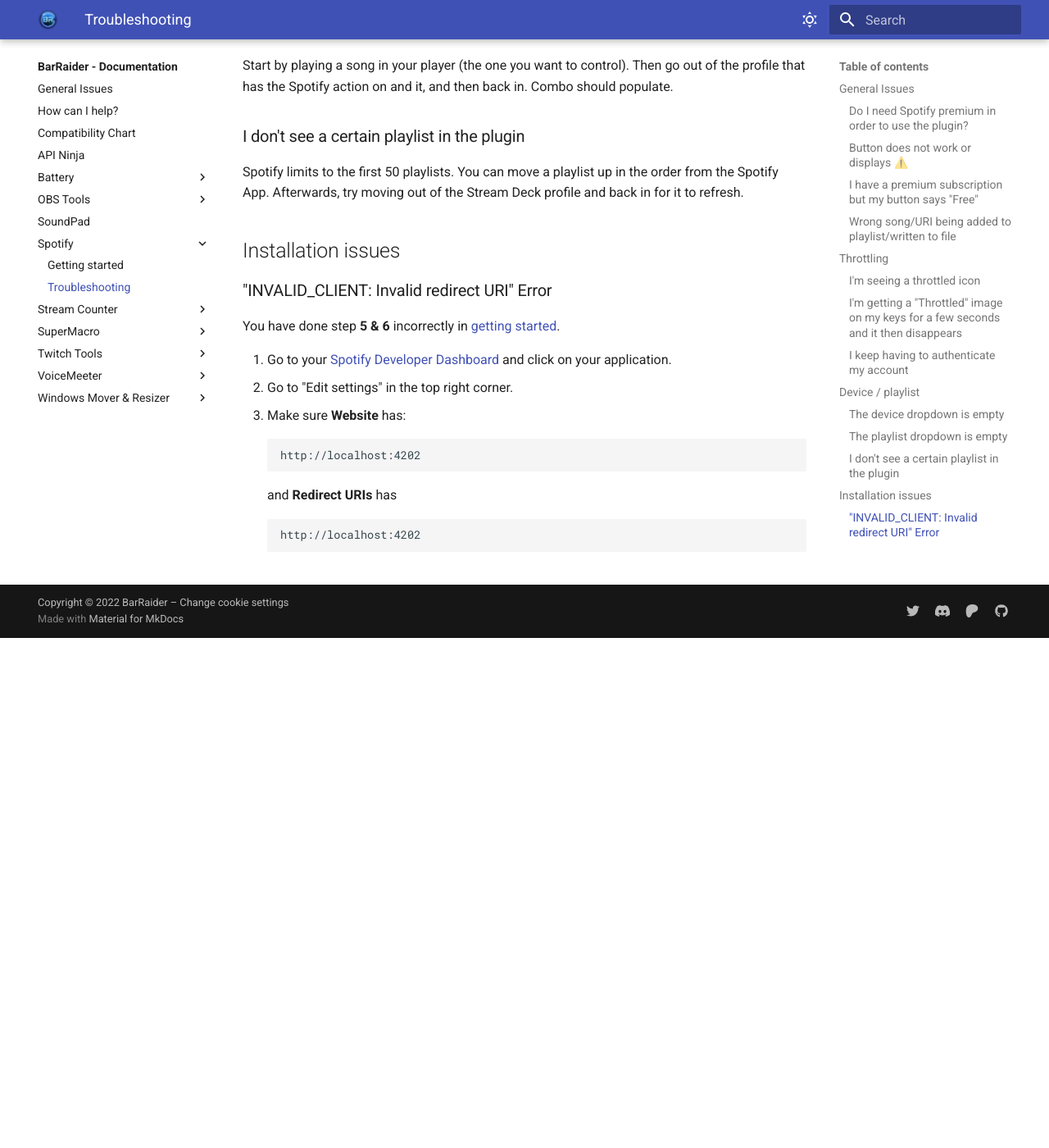
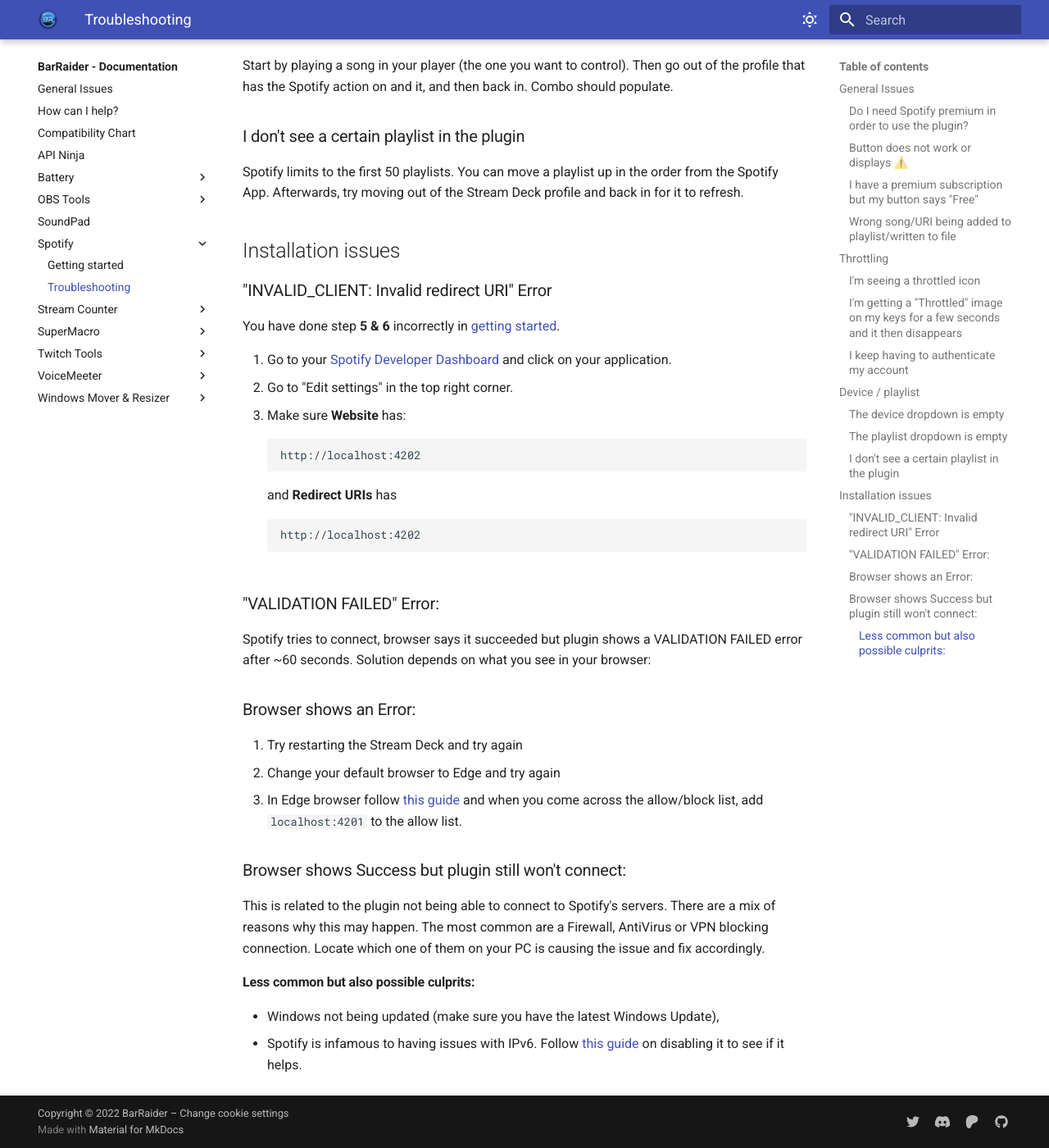
Before and after one commit to BarRaiders/barraiders.github.io, an MkDocs documentation site: the page built from docs/faqs/spotify/troubleshooting.md, in a window 1280 px wide and 1400 px high, scrolled down 2077 px. Shown: the whole window at 82% size. Built offline with MkDocs 1.6.1 and Material for MkDocs 9.7.7, drawn with Linux system fonts in a browser that asks for light colours; comment, search, counter and statistics services are not loaded; before the commit the page ends 2855 px from its top, so only the background shows below that.

Commit message:
Updated Spotify Troubleshooting to have more steps

````diff
--- a/docs/faqs/spotify/troubleshooting.md
+++ b/docs/faqs/spotify/troubleshooting.md
@@ -68,3 +68,21 @@ and **Redirect URIs** has
 ```
 http://localhost:4202
 ```
+
+### "VALIDATION FAILED" Error:
+Spotify tries to connect, browser says it succeeded but plugin shows a VALIDATION FAILED error after ~60 seconds.
+Solution depends on what you see in your browser:
+
+### Browser shows an Error:
+
+1. Try restarting the Stream Deck and try again
+2. Change your default browser to Edge and try again
+3. In Edge browser follow [this guide](https://www.whatismybrowser.com/guides/how-to-enable-javascript/edge "How to enable javascript") and when you come across the allow/block list, add `localhost:4201` to the allow list.
+
+### Browser shows Success but plugin still won't connect:
+This is related to the plugin not being able to connect to Spotify's servers. There are a mix of reasons why this may happen. The most common are a Firewall, AntiVirus or VPN blocking connection. Locate which one of them on your PC is causing the issue and fix accordingly.
+
+#### Less common but also possible culprits:
+
+- Windows not being updated (make sure you have the latest Windows Update),
+- Spotify is infamous to having issues with IPv6. Follow [this guide](https://answers.uillinois.edu/uis/page.php?id=99981 "How to disable IPv6") on disabling it to see if it helps.
````
